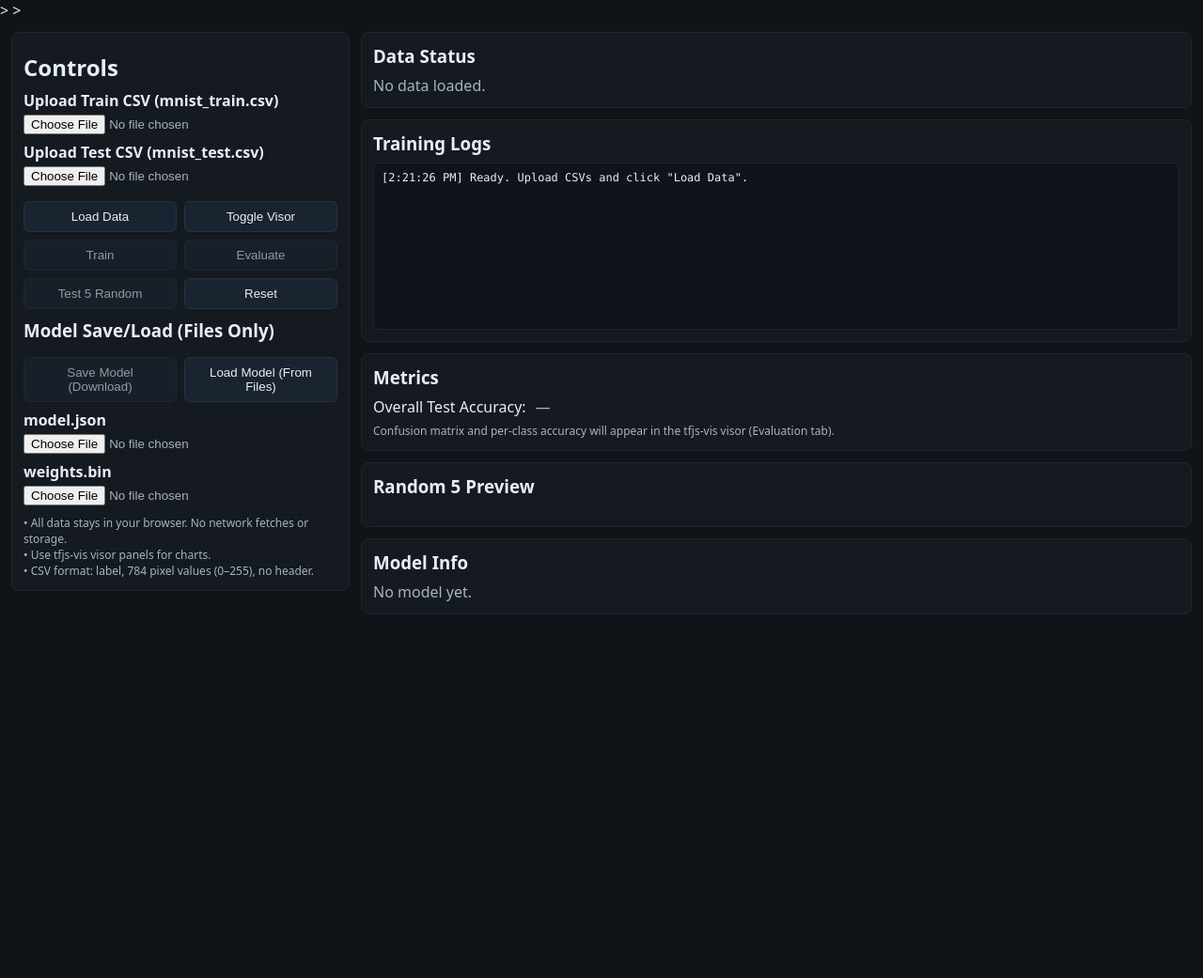
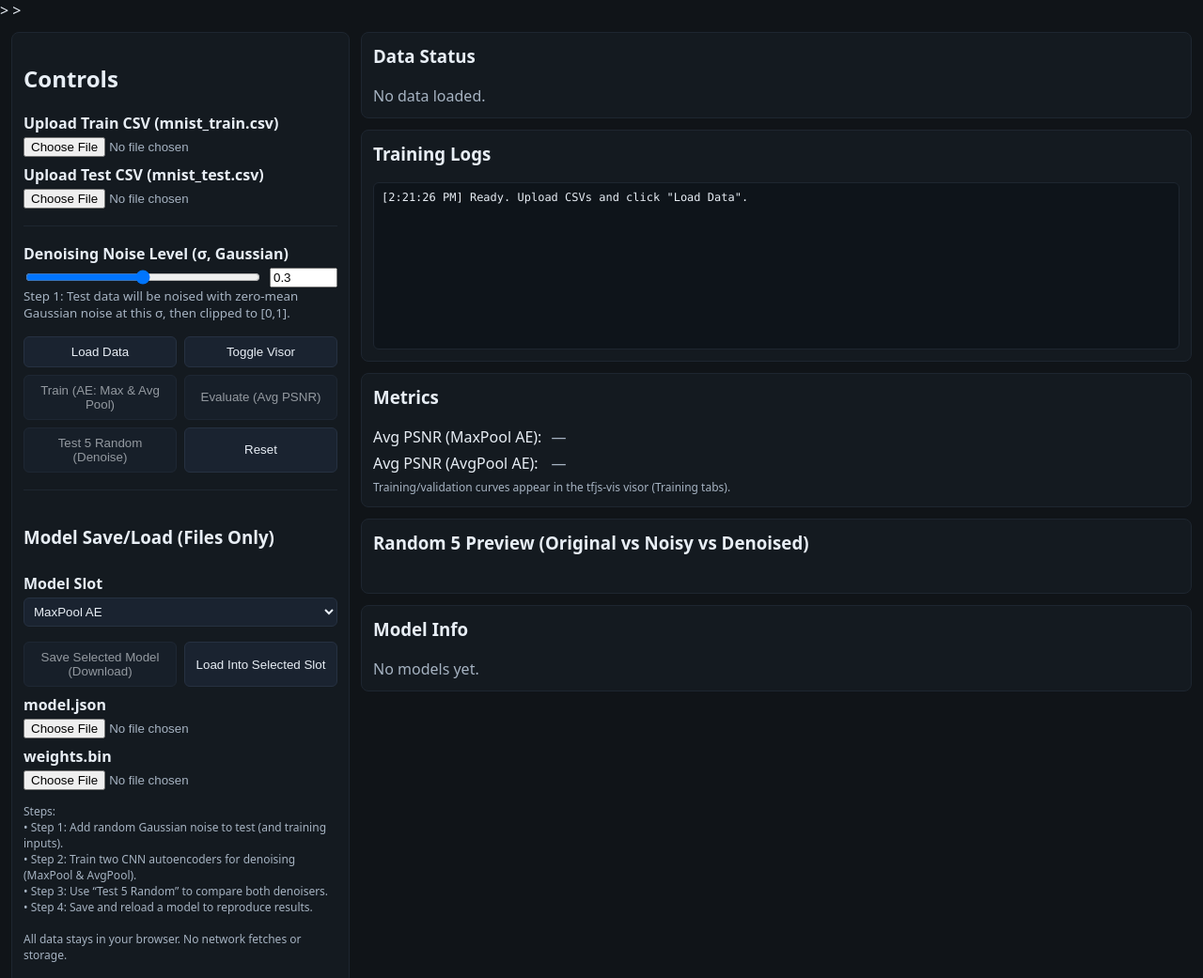
Before and after one commit to tshermatova/mynndl, a plain HTML site: page index.html in a window 1280 px wide. Shown: the top 1041 px of the page at 94% size. Before the commit the page ends 800 px from the top, so only its background shows below. Drawn offline with Linux system fonts and the light colour scheme.

Commit message:
Update index.html

```diff
--- a/index.html
+++ b/index.html
@@ -1,8 +1,9 @@
+<!-- index.html -->
 <!doctype <htmlhtml>
  <headlang="en">
 >
   <meta charset="UTF-8" />
-  <title>MNIST TF.js (Browser-only CSV Trainer)</title>
+  <title>MNIST TF.js Denoising Autoencoder (Browser-only CSV)</title>
   <meta name="viewport" content="width=device-width, initial-scale=1.0" />
   <!-- TensorFlow.js and tfjs-vis CDNs -->
   <script src="https://cdn.jsdelivr.net/npm/@tensorflow/tfjs@4.21.0/dist/tf.min.js"></script>
@@ -17,35 +18,119 @@
       --accent: #4da3ff;
       --ok: #1ecb5b;
       --bad: #ef476f;
+      --line: #1e2630;
     }
-    html, body { height: 100%; margin: 0; background: var(--bg); color: var(--text); font-family: ui-sans-serif, system-ui, -apple-system, Segoe UI, Roboto, Helvetica, Arial, "Apple Color Emoji", "Segoe UI Emoji"; }
-    a { color: var(--accent); }
-    h1, h2, h3 { margin: 8px 0; }
-    small { color: var(--muted); }
-    .app { display: grid; grid-template-columns: 360px 1fr; gap: var(--gap); padding: var(--gap); box-sizing: border-box; }
-    .panel { background: var(--panel); border: 1px solid #1e2630; border-radius: 8px; padding: 12px; }
+    html, body {
+      height: 100%;
+      margin: 0;
+      background: var(--bg);
+      color: var(--text);
+      font-family: ui-sans-serif, system-ui, -apple-system, Segoe UI, Roboto, Helvetica, Arial, "Apple Color Emoji", "Segoe UI Emoji";
+    }
+    .app {
+      display: grid;
+      grid-template-columns: 360px 1fr;
+      gap: var(--gap);
+      padding: var(--gap);
+      box-sizing: border-box;
+    }
+    .panel {
+      background: var(--panel);
+      border: 1px solid var(--line);
+      border-radius: 8px;
+      padding: 12px;
+    }
     .left .panel + .panel { margin-top: var(--gap); }
-    .controls .row { display: grid; grid-template-columns: 1fr; gap: 8px; margin-bottom: 10px; }
+    .controls .row {
+      display: grid;
+      grid-template-columns: 1fr;
+      gap: 8px;
+      margin-bottom: 10px;
+    }
     label { font-weight: 600; display: block; margin-bottom: 4px; }
     input[type="file"] { width: 100%; color: var(--muted); }
-    .btns { display: grid; grid-template-columns: repeat(2, 1fr); gap: 8px; margin-top: 8px; }
-    button { background: #1a2330; color: var(--text); border: 1px solid #263141; border-radius: 6px; padding: 8px 10px; cursor: pointer; transition: background .15s, transform .06s; }
+    .btns {
+      display: grid;
+      grid-template-columns: repeat(2, 1fr);
+      gap: 8px;
+      margin-top: 8px;
+    }
+    button {
+      background: #1a2330;
+      color: var(--text);
+      border: 1px solid #263141;
+      border-radius: 6px;
+      padding: 8px 10px;
+      cursor: pointer;
+      transition: background .15s, transform .06s;
+    }
     button:hover { background: #223047; }
     button:active { transform: translateY(1px); }
     button:disabled { opacity: .6; cursor: not-allowed; }
+    .muted { color: var(--muted); }
     .sections .section + .section { margin-top: var(--gap); }
     .section h3 { margin-top: 0; }
-    .muted { color: var(--muted); }
-    #trainingLogs { background: #0e141a; border: 1px solid #1e2630; padding: 8px; height: 160px; overflow: auto; font-family: ui-monospace, SFMono-Regular, Menlo, Monaco, Consolas, "Liberation Mono", monospace; font-size: 12px; border-radius: 6px; white-space: pre-wrap; }
+
+    .kv {
+      display: grid;
+      grid-template-columns: auto 1fr;
+      gap: 6px 10px;
+      align-items: baseline;
+    }
+
+    #trainingLogs {
+      background: #0e141a;
+      border: 1px solid var(--line);
+      padding: 8px;
+      height: 160px;
+      overflow: auto;
+      font-family: ui-monospace, SFMono-Regular, Menlo, Monaco, Consolas, "Liberation Mono", monospace;
+      font-size: 12px;
+      border-radius: 6px;
+      white-space: pre-wrap;
+    }
+
     .preview { display: flex; flex-direction: column; gap: 6px; }
-    .preview-row { display: flex; gap: 10px; align-items: center; overflow-x: auto; padding-bottom: 4px; }
-    .preview-item { display: flex; flex-direction: column; align-items: center; gap: 6px; }
-    .preview-item canvas { width: 112px; height: 112px; image-rendering: pixelated; border: 1px solid #2a3550; border-radius: 4px; background: #0a0f14; }
-    .pred { font-weight: 700; }
-    .pred.ok { color: var(--ok); }
-    .pred.bad { color: var(--bad); }
-    .kv { display: grid; grid-template-columns: auto 1fr; gap: 6px 10px; align-items: baseline; }
+    .preview-row {
+      display: flex;
+      gap: 16px;
+      align-items: flex-start;
+      overflow-x: auto;
+      padding-bottom: 4px;
+    }
+    .preview-item {
+      display: grid;
+      grid-template-columns: 1fr;
+      gap: 6px;
+      text-align: center;
+    }
+    .thumbs {
+      display: grid;
+      grid-template-columns: repeat(4, 1fr);
+      gap: 6px;
+    }
+    .thumb {
+      display: flex;
+      flex-direction: column;
+      gap: 4px;
+      align-items: center;
+    }
+    .preview-item canvas {
+      width: 112px;  /* 28 * 4 */
+      height: 112px; /* 28 * 4 */
+      image-rendering: pixelated;
+      border: 1px solid #2a3550;
+      border-radius: 4px;
+      background: #0a0f14;
+    }
+    .caption { font-size: 12px; color: var(--muted); }
+
     .footer-note { margin-top: 6px; font-size: 12px; color: var(--muted); }
+    .hr { margin: 10px 0; border-bottom: 1px solid var(--line); }
+    .inline { display: flex; align-items: center; gap: 8px; }
+    input[type="range"] { width: 100%; }
+    input[type="number"] { width: 80px; }
+    select { width: 100%; padding: 6px; background: #1a2330; color: var(--text); border: 1px solid #263141; border-radius: 6px; }
   <body</style>
 </head>
 >
@@ -62,21 +147,38 @@
             <label for="testCsv">Upload Test CSV (mnist_test.csv)</label>
             <input type="file" id="testCsv" accept=".csv,text/csv" />
           </div>
+
+          <div class="hr"></div>
+          <div>
+            <label>Denoising Noise Level (σ, Gaussian)</label>
+            <div class="inline">
+              <input type="range" id="noiseLevel" min="0" max="0.6" step="0.01" value="0.3" />
+              <input type="number" id="noiseLevelNum" min="0" max="0.6" step="0.01" value="0.3" />
+            </div>
+            <small class="muted">Step 1: Test data will be noised with zero-mean Gaussian noise at this σ, then clipped to [0,1].</small>
+          </div>
+
           <div class="btns">
             <button id="btnLoadData">Load Data</button>
             <button id="btnToggleVisor">Toggle Visor</button>
-            <button id="btnTrain" disabled>Train</button>
-            <button id="btnEvaluate" disabled>Evaluate</button>
-            <button id="btnTestFive" disabled>Test 5 Random</button>
+            <button id="btnTrain" disabled>Train (AE: Max & Avg Pool)</button>
+            <button id="btnEvaluate" disabled>Evaluate (Avg PSNR)</button>
+            <button id="btnTestFive" disabled>Test 5 Random (Denoise)</button>
             <button id="btnReset">Reset</button>
           </div>
-        </div>
 
-        <h3>Model Save/Load (Files Only)</h3>
-        <div class="row">
+          <div class="hr"></div>
+          <h3>Model Save/Load (Files Only)</h3>
+          <div>
+            <label for="modelSlot">Model Slot</label>
+            <select id="modelSlot">
+              <option value="max">MaxPool AE</option>
+              <option value="avg">AvgPool AE</option>
+            </select>
+          </div>
           <div class="btns">
-            <button id="btnSave" disabled>Save Model (Download)</button>
-            <button id="btnLoadModel">Load Model (From Files)</button>
+            <button id="btnSave" disabled>Save Selected Model (Download)</button>
+            <button id="btnLoadModel">Load Into Selected Slot</button>
           </div>
           <div>
             <label for="modelJson">model.json</label>
@@ -86,11 +188,15 @@
             <label for="modelWeights">weights.bin</label>
             <input type="file" id="modelWeights" accept=".bin,application/octet-stream" />
           </div>
-        </div>
-        <div class="footer-note">
-          • All data stays in your browser. No network fetches or storage. <br />
-          • Use tfjs-vis visor panels for charts. <br />
-          • CSV format: label, 784 pixel values (0–255), no header.
+
+          <div class="footer-note">
+            Steps:
+            <br />• Step 1: Add random Gaussian noise to test (and training inputs).
+            <br />• Step 2: Train two CNN autoencoders for denoising (MaxPool & AvgPool).
+            <br />• Step 3: Use “Test 5 Random” to compare both denoisers.
+            <br />• Step 4: Save and reload a model to reproduce results.
+            <br /><br />All data stays in your browser. No network fetches or storage.
+          </div>
         </div>
       </div>
     </div>
@@ -110,22 +216,24 @@
         <div class="panel section">
           <h3>Metrics</h3>
           <div class="kv">
-            <div>Overall Test Accuracy:</div>
-            <div id="overallAcc" class="muted">—</div>
+            <div>Avg PSNR (MaxPool AE):</div>
+            <div id="psnrMax" class="muted">—</div>
+            <div>Avg PSNR (AvgPool AE):</div>
+            <div id="psnrAvg" class="muted">—</div>
           </div>
           <div class="footer-note">
-            Confusion matrix and per-class accuracy will appear in the tfjs-vis visor (Evaluation tab).
+            Training/validation curves appear in the tfjs-vis visor (Training tabs).
           </div>
         </div>
 
         <div class="panel section preview">
-          <h3>Random 5 Preview</h3>
+          <h3>Random 5 Preview (Original vs Noisy vs Denoised)</h3>
           <div id="previewRow" class="preview-row"></div>
         </div>
 
         <div class="panel section">
           <h3>Model Info</h3>
-          <div id="modelInfo" class="muted">No model yet.</div>
+          <div id="modelInfo" class="muted">No models yet.</div>
         </div>
       </div>
     </div>
```
